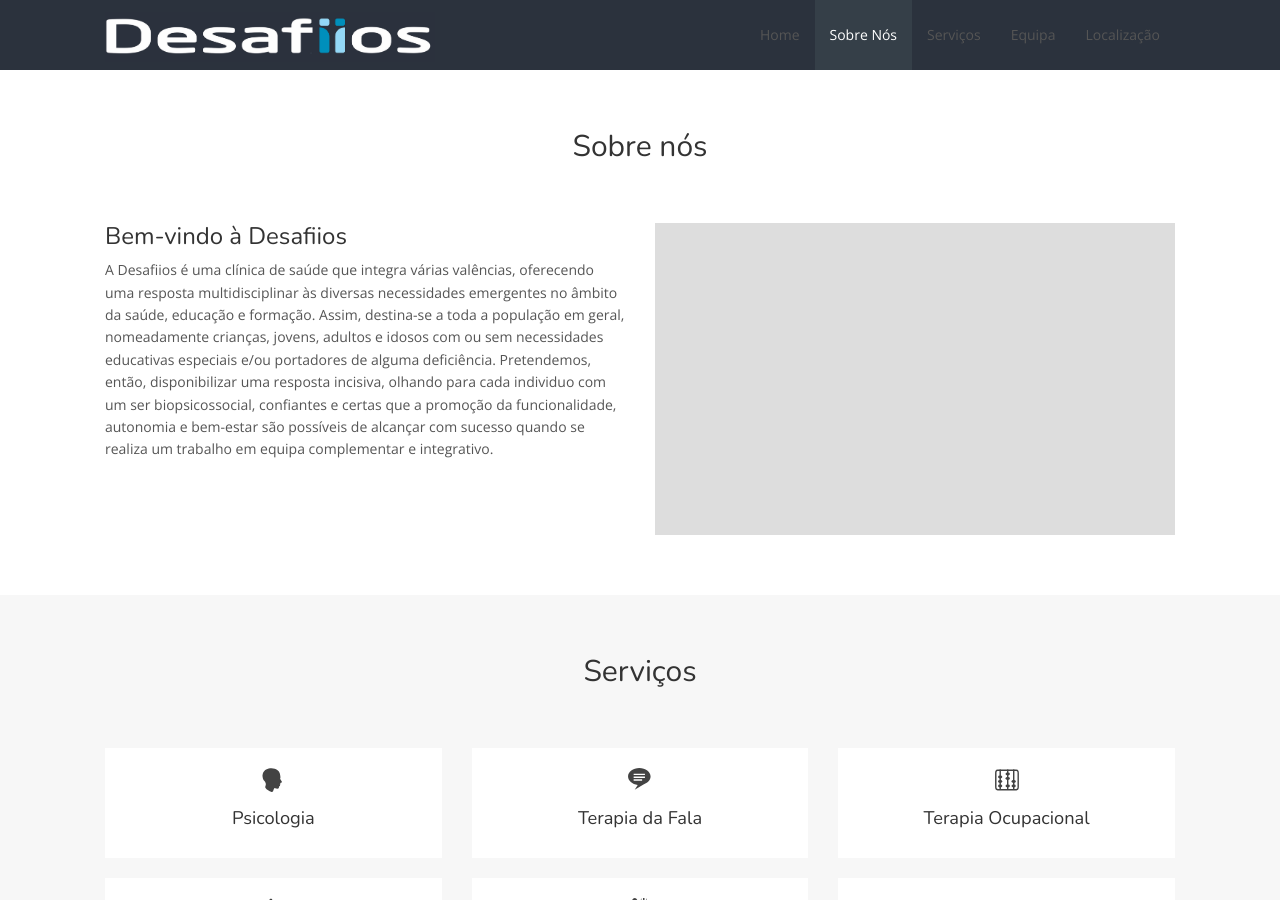
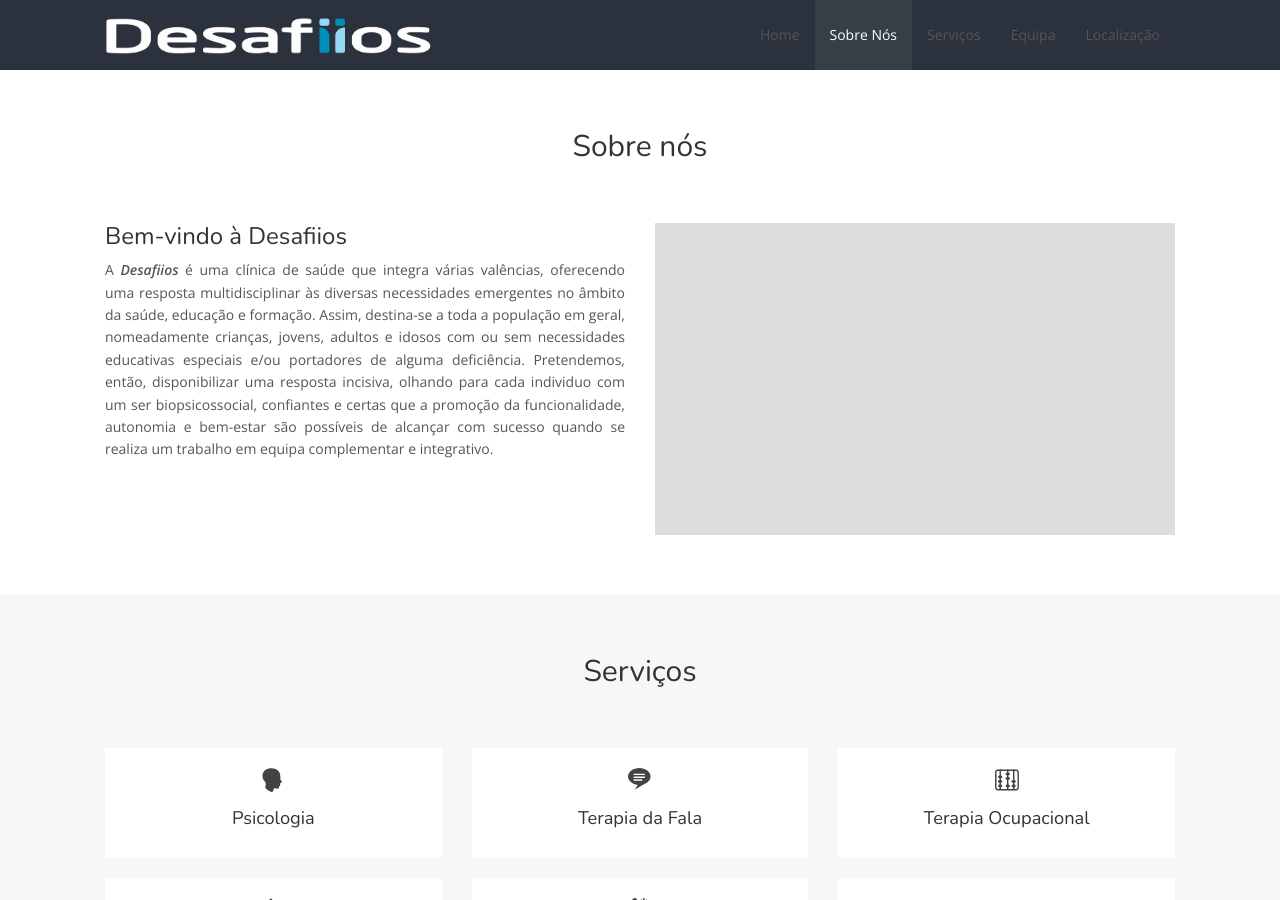
Before and after one commit to desafiios/desafiios.com, a Jekyll site: the page built from index.html, in a window 1280 px wide and 900 px high, scrolled down 780 px. Built offline with Jekyll 4.4.1, drawn with Linux system fonts in a browser that asks for light colours; nearby versions of some CDN libraries.

Commit message:
about us text formating

```diff
--- a/index.html
+++ b/index.html
@@ -90,8 +90,8 @@ layout: default
         <div class="row">
             <div class="col-sm-6">
                 <h3>Bem-vindo à Desafiios</h3>
-                <p>
-                    A Desafiios é uma clínica de saúde que integra várias valências, oferecendo uma resposta multidisciplinar às diversas necessidades emergentes no âmbito da saúde, educação e formação. Assim, destina-se a toda a população em geral, nomeadamente crianças, jovens, adultos e idosos com ou sem necessidades educativas especiais e/ou portadores de alguma deficiência. Pretendemos, então, disponibilizar uma resposta incisiva, olhando para cada individuo com um ser biopsicossocial, confiantes e certas que a promoção da funcionalidade, autonomia e bem-estar são possíveis de alcançar com sucesso quando se realiza um trabalho em equipa complementar e integrativo.
+                <p style="text-align: justify; text-justify: inter-word;">
+                    A <b><i>Desafiios</i></b> é uma clínica de saúde que integra várias valências, oferecendo uma resposta multidisciplinar às diversas necessidades emergentes no âmbito da saúde, educação e formação. Assim, destina-se a toda a população em geral, nomeadamente crianças, jovens, adultos e idosos com ou sem necessidades educativas especiais e/ou portadores de alguma deficiência. Pretendemos, então, disponibilizar uma resposta incisiva, olhando para cada individuo com um ser biopsicossocial, confiantes e certas que a promoção da funcionalidade, autonomia e bem-estar são possíveis de alcançar com sucesso quando se realiza um trabalho em equipa complementar e integrativo.
                 </p>
 
                 <!-- <div class="media">
```
